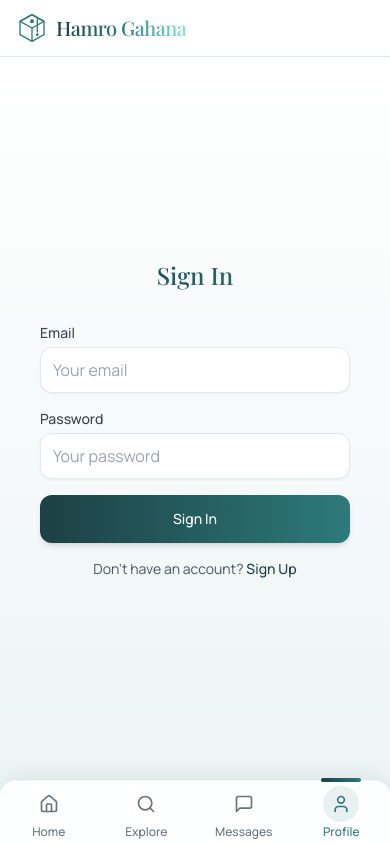
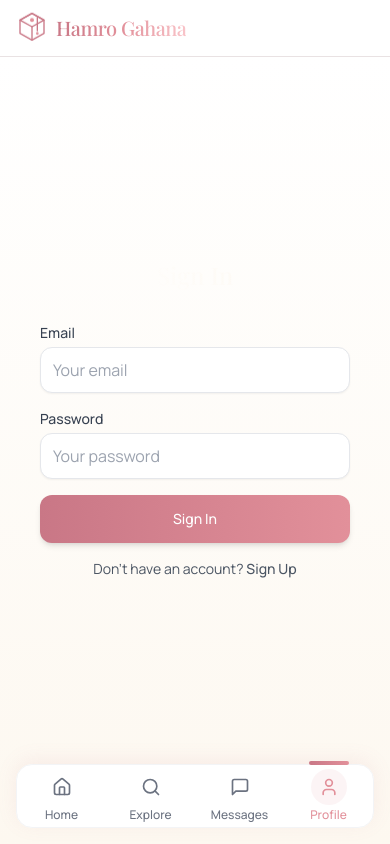
Before and after one commit to vushan-naxa/elegant-gems-catalog, a React (Vite) app: page /profile in a window 390 px wide. Built offline with nearby package versions, Linux system fonts and the light colour scheme.

Commit message:
Refactor: Apply new theme and UI improvements
- Implemented a rose gold and cream color theme.
- Updated typography and branding.
- Redesigned the bottom navigation bar.
- Fixed UI issues and added animations.
- Focused on mobile-first design.

```diff
--- a/src/components/layout/AppLayout.tsx
+++ b/src/components/layout/AppLayout.tsx
@@ -19,7 +19,7 @@ const AppLayout = () => {
           {/* Placeholder for future icons */}
         </div>
       </header>
-      <main className="page-container bg-gradient-to-b from-white to-secondary">
+      <main className="page-container bg-gradient-to-b from-white to-cream">
         <Outlet />
       </main>
       <BottomNavbar />
--- a/src/components/layout/BottomNavbar.tsx
+++ b/src/components/layout/BottomNavbar.tsx
@@ -12,35 +12,35 @@ const BottomNavbar = () => {
   };
 
   return (
-    <div className="fixed bottom-0 left-0 right-0 max-w-lg mx-auto z-10">
+    <div className="fixed bottom-4 left-0 right-0 max-w-lg mx-auto z-10 px-4">
       {/* Curved background with shadow */}
-      <div className="bg-white/95 backdrop-blur-md shadow-[0_-4px_20px_rgba(0,0,0,0.07)] rounded-t-2xl h-16 border-t border-gray-100">
+      <div className="bg-white/95 backdrop-blur-md shadow-[0_-4px_20px_rgba(201,119,134,0.1)] rounded-2xl h-16 border border-gray-100">
         <div className="flex items-center justify-around h-full">
           <NavItem
             to="/"
             isActive={isActive("/")}
-            icon={<Home className={`h-5 w-5 transition-colors duration-300 ${isActive("/") ? "fill-teal-light stroke-teal" : "stroke-gray-500"}`} />}
+            icon={<Home className={`h-5 w-5 transition-colors duration-300 ${isActive("/") ? "fill-rose-light stroke-rose" : "stroke-gray-500"}`} />}
             label="Home"
           />
 
           <NavItem
             to="/explore"
             isActive={isActive("/explore")}
-            icon={<Search className={`h-5 w-5 transition-colors duration-300 ${isActive("/explore") ? "stroke-teal" : "stroke-gray-500"}`} />}
+            icon={<Search className={`h-5 w-5 transition-colors duration-300 ${isActive("/explore") ? "stroke-rose" : "stroke-gray-500"}`} />}
             label="Explore"
           />
 
           <NavItem
             to="/messages"
             isActive={isActive("/messages")}
-            icon={<MessageSquare className={`h-5 w-5 transition-colors duration-300 ${isActive("/messages") ? "stroke-teal" : "stroke-gray-500"}`} />}
+            icon={<MessageSquare className={`h-5 w-5 transition-colors duration-300 ${isActive("/messages") ? "stroke-rose" : "stroke-gray-500"}`} />}
             label="Messages"
           />
 
           <NavItem
             to="/profile"
             isActive={isActive("/profile")}
-            icon={<User className={`h-5 w-5 transition-colors duration-300 ${isActive("/profile") ? "stroke-teal" : "stroke-gray-500"}`} />}
+            icon={<User className={`h-5 w-5 transition-colors duration-300 ${isActive("/profile") ? "stroke-rose" : "stroke-gray-500"}`} />}
             label="Profile"
           />
         </div>
@@ -58,15 +58,19 @@ const NavItem = ({ to, isActive, icon, label }: { to: string; isActive: boolean;
       {isActive && (
         <motion.div
           layoutId="nav-indicator"
-          className="absolute -top-1 w-10 h-1 bg-gradient-to-r from-teal-dark to-teal rounded-full"
+          className="absolute -top-1 w-10 h-1 bg-gradient-to-r from-rose-dark to-rose rounded-full"
           initial={false}
           transition={{ type: "spring", stiffness: 300, damping: 30 }}
         />
       )}
-      <div className={`p-2 ${isActive ? "bg-teal/10 rounded-full" : ""}`}>
+      <motion.div
+        className={`p-2 ${isActive ? "bg-rose/10 rounded-full" : ""}`}
+        whileHover={{ scale: 1.1 }}
+        whileTap={{ scale: 0.95 }}
+      >
         {icon}
-      </div>
-      <span className={`text-xs mt-0.5 font-medium transition-colors duration-300 ${isActive ? "text-teal" : "text-gray-500"}`}>
+      </motion.div>
+      <span className={`text-xs mt-0.5 font-medium transition-colors duration-300 ${isActive ? "text-rose" : "text-gray-500"}`}>
         {label}
       </span>
     </Link>
--- a/src/components/ui/Logo.tsx
+++ b/src/components/ui/Logo.tsx
@@ -9,19 +9,20 @@ interface LogoProps {
 const Logo: React.FC<LogoProps> = ({ className }) => {
   return (
     <div className={cn("flex items-center", className)}>
-      <div className="mr-2 animate-fade-in">
+      <div className="mr-2 animate-float">
         <svg width="32" height="32" viewBox="0 0 48 48" fill="none" xmlns="http://www.w3.org/2000/svg">
-          <path d="M24 4L6 14V34L24 44L42 34V14L24 4Z" fill="#FFFFFF" stroke="#2C7A7B" strokeWidth="2" strokeLinecap="round" strokeLinejoin="round" />
-          <path d="M24 4L42 14L24 24L6 14L24 4Z" stroke="#2C7A7B" strokeWidth="2" strokeLinecap="round" strokeLinejoin="round" />
-          <path d="M24 44V24" stroke="#2C7A7B" strokeWidth="2" strokeLinecap="round" strokeLinejoin="round" />
-          <path d="M32 10L32 30" stroke="#2C7A7B" strokeWidth="2" strokeLinecap="round" strokeLinejoin="round" />
-          <circle cx="32" cy="34" r="2" fill="#2C7A7B" />
-          <circle cx="24" cy="14" r="3" fill="#2C7A7B">
+          {/* Diamond shape with rose gold coloring */}
+          <path d="M24 4L6 14V34L24 44L42 34V14L24 4Z" fill="#FFFFFF" stroke="#C97786" strokeWidth="2" strokeLinecap="round" strokeLinejoin="round" />
+          <path d="M24 4L42 14L24 24L6 14L24 4Z" stroke="#C97786" strokeWidth="2" strokeLinecap="round" strokeLinejoin="round" />
+          <path d="M24 44V24" stroke="#C97786" strokeWidth="2" strokeLinecap="round" strokeLinejoin="round" />
+          <path d="M32 10L32 30" stroke="#C97786" strokeWidth="2" strokeLinecap="round" strokeLinejoin="round" />
+          <circle cx="32" cy="34" r="2" fill="#E2909A" />
+          <circle cx="24" cy="14" r="3" fill="#E2909A">
             <animate attributeName="opacity" values="1;0.7;1" dur="2s" repeatCount="indefinite" />
           </circle>
         </svg>
       </div>
-      <h1 className="text-xl font-serif font-medium tracking-tight bg-gradient-to-r from-teal-dark via-teal to-teal-light bg-clip-text text-transparent">Hamro Gahana</h1>
+      <h1 className="text-xl font-serif font-medium tracking-tight bg-gradient-to-r from-rose-dark via-rose to-rose-light bg-clip-text text-transparent">Hamro Gahana</h1>
     </div>
   );
 };
--- a/src/components/ui/PurityBadge.tsx
+++ b/src/components/ui/PurityBadge.tsx
@@ -10,7 +10,7 @@ const PurityBadge = ({ purity, className }: PurityBadgeProps) => {
   return (
     <div
       className={cn(
-        "inline-flex items-center justify-center px-2 py-0.5 rounded-full text-xs font-medium bg-white/80 backdrop-blur-sm text-teal-dark border border-teal/20 shadow-sm",
+        "inline-flex items-center justify-center px-2 py-0.5 rounded-full text-xs font-medium bg-white/80 backdrop-blur-sm text-rose-dark border border-rose/20 shadow-sm",
         className
       )}
     >
--- a/src/index.css
+++ b/src/index.css
@@ -7,33 +7,33 @@
 
 @layer base {
   :root {
-    --background: 0 0% 100%;
-    --foreground: 20 14.3% 4.1%;
+    --background: 30 50% 99%;
+    --foreground: 350 15% 20%;
 
     --card: 0 0% 100%;
-    --card-foreground: 20 14.3% 4.1%;
+    --card-foreground: 350 15% 20%;
 
     --popover: 0 0% 100%;
-    --popover-foreground: 20 14.3% 4.1%;
+    --popover-foreground: 350 15% 20%;
 
-    --primary: 187 48% 33%;
-    --primary-foreground: 210 40% 98%;
+    --primary: 350 60% 72%;
+    --primary-foreground: 0 0% 100%;
 
-    --secondary: 180 25% 94%;
-    --secondary-foreground: 187 48% 22%;
+    --secondary: 30 60% 96%;
+    --secondary-foreground: 350 50% 45%;
 
-    --muted: 180 25% 95.9%;
-    --muted-foreground: 187 20% 44.7%;
+    --muted: 30 25% 95.9%;
+    --muted-foreground: 350 20% 44.7%;
 
-    --accent: 187 48% 95.9%;
-    --accent-foreground: 187 48% 22%;
+    --accent: 350 40% 95.9%;
+    --accent-foreground: 350 50% 45%;
 
     --destructive: 0 84.2% 60.2%;
-    --destructive-foreground: 180 25% 97.8%;
+    --destructive-foreground: 30 25% 97.8%;
 
-    --border: 187 15% 90%;
-    --input: 187 15% 90%;
-    --ring: 187 70% 33%;
+    --border: 350 15% 90%;
+    --input: 350 15% 90%;
+    --ring: 350 70% 72%;
 
     --radius: 0.75rem;
 
@@ -81,19 +81,19 @@
     @apply relative overflow-hidden before:absolute before:inset-0 before:-translate-x-full before:animate-shimmer before:bg-gradient-to-r before:from-transparent before:via-white/40 before:to-transparent;
   }
 
-  .teal-gradient {
-    @apply bg-gradient-to-r from-teal-dark via-teal to-teal-light;
+  .rose-gradient {
+    @apply bg-gradient-to-r from-rose-dark via-rose to-rose-light;
   }
 
   .card-shadow {
-    @apply shadow-[0_4px_20px_rgba(44,122,123,0.1)];
+    @apply shadow-[0_4px_20px_rgba(201,119,134,0.1)];
   }
 
   .card-hover {
-    @apply transition-all duration-300 hover:shadow-[0_8px_30px_rgba(44,122,123,0.15)] hover:-translate-y-1;
+    @apply transition-all duration-300 hover:shadow-[0_8px_30px_rgba(201,119,134,0.15)] hover:-translate-y-1;
   }
 
   .btn-gradient {
-    @apply bg-gradient-to-r from-teal-dark to-teal hover:from-teal hover:to-teal-light transition-all duration-300;
+    @apply bg-gradient-to-r from-rose-dark to-rose hover:from-rose hover:to-rose-light transition-all duration-300;
   }
 }
--- a/tailwind.config.ts
+++ b/tailwind.config.ts
@@ -29,13 +29,13 @@ export default {
 				ring: 'hsl(var(--ring))',
 				background: 'hsl(var(--background))',
 				foreground: 'hsl(var(--foreground))',
-				// New teal color palette replacing gold
-				teal: {
-					light: '#81E6D9',
-					DEFAULT: '#2C7A7B',
-					dark: '#1D4044',
+				// New rose gold color palette replacing teal
+				rose: {
+					light: '#F9C4C9',
+					DEFAULT: '#E2909A',
+					dark: '#C97786',
 				},
-				cream: '#FFFDF7',
+				cream: '#FDF8F0',
 				primary: {
 					DEFAULT: 'hsl(var(--primary))',
 					foreground: 'hsl(var(--primary-foreground))'
@@ -112,9 +112,13 @@ export default {
 				'shimmer': {
 					'100%': { transform: 'translateX(100%)' }
 				},
-				'pulse-teal': {
-					'0%, 100%': { boxShadow: '0 0 0 0 rgba(44, 122, 123, 0.4)' },
-					'50%': { boxShadow: '0 0 0 8px rgba(44, 122, 123, 0)' }
+				'pulse-rose': {
+					'0%, 100%': { boxShadow: '0 0 0 0 rgba(226, 144, 154, 0.4)' },
+					'50%': { boxShadow: '0 0 0 8px rgba(226, 144, 154, 0)' }
+				},
+				'float': {
+					'0%, 100%': { transform: 'translateY(0)' },
+					'50%': { transform: 'translateY(-5px)' }
 				}
 			},
 			animation: {
@@ -126,7 +130,8 @@ export default {
 				'slide-down': 'slide-down 0.3s ease-out',
 				'scale-in': 'scale-in 0.3s ease-out',
 				'shimmer': 'shimmer 2s infinite',
-				'pulse-teal': 'pulse-teal 2s infinite'
+				'pulse-rose': 'pulse-rose 2s infinite',
+				'float': 'float 3s ease-in-out infinite'
 			}
 		}
 	},
```
Also changed, not shown: src/pages/Messages.tsx (+19 -17 lines), src/pages/ProductDetail.tsx (+6 -4 lines).
